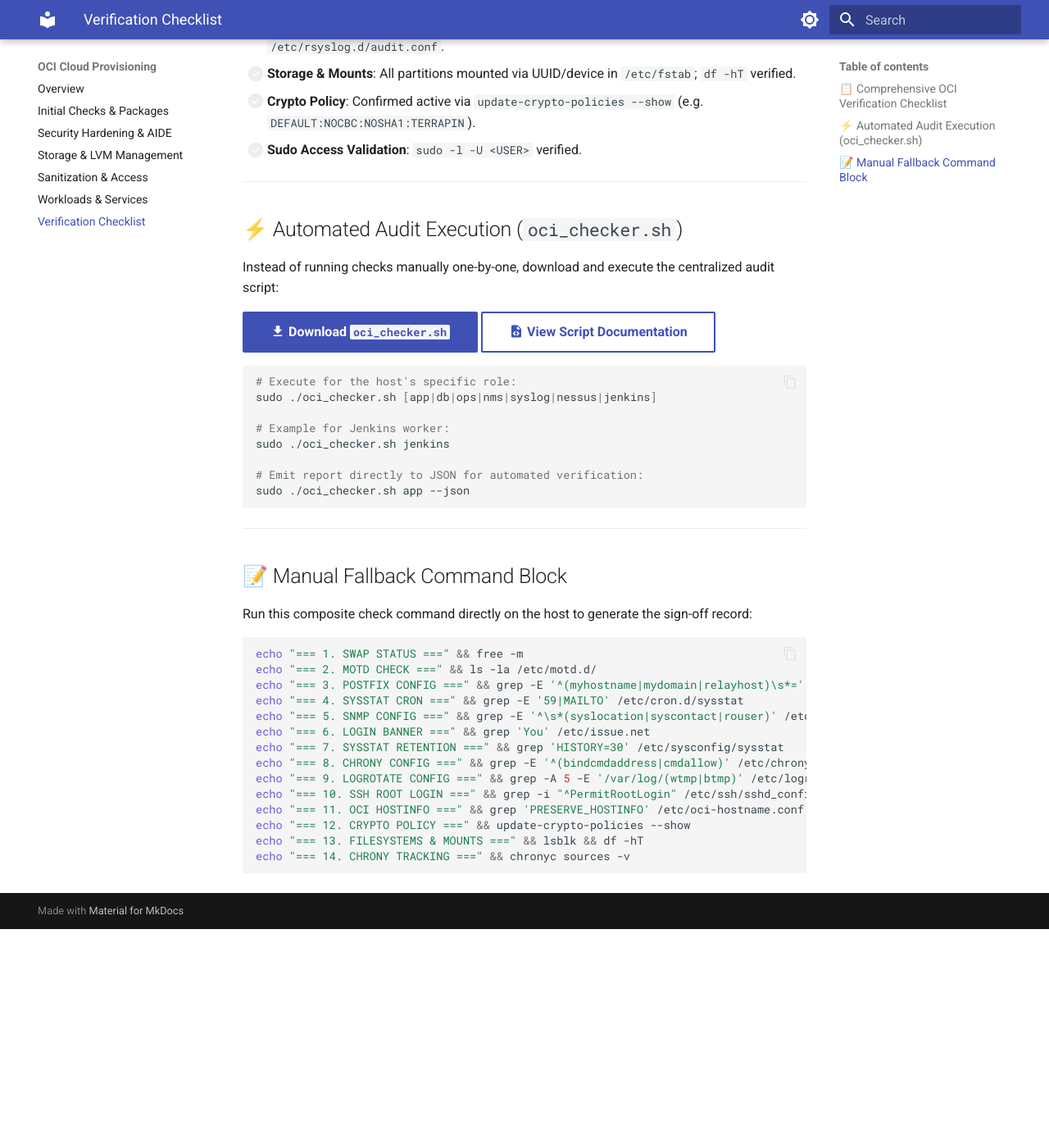
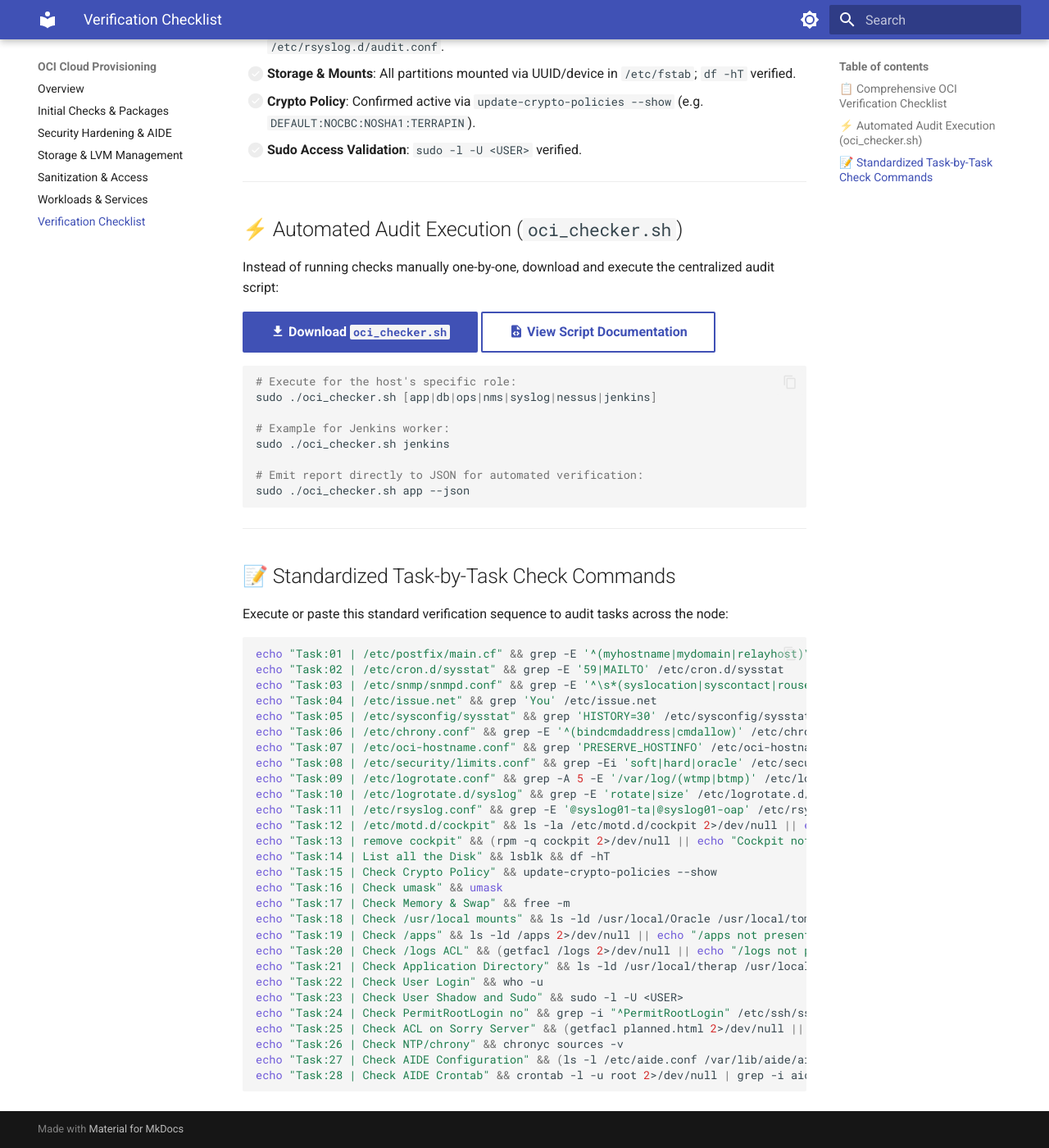
Before and after one commit to mokaddimulkabir-therap/TherapOpsDocs, an MkDocs documentation site: the page built from docs/oci-provisioning/verification-checklist.md, in a window 1280 px wide and 1400 px high, scrolled down 1027 px. Shown: the whole window at 82% size. Built offline with MkDocs 1.6.1 and Material for MkDocs 9.7.7, drawn with Linux system fonts in a browser that asks for light colours; before the commit the page ends 2160 px from its top, so only the background shows below that.

Commit message:
docs(oci): format task-by-task verification commands in checklist

````diff
--- a/docs/oci-provisioning/verification-checklist.md
+++ b/docs/oci-provisioning/verification-checklist.md
@@ -47,23 +47,37 @@ sudo ./oci_checker.sh app --json
 
 ---
 
-## 📝 Manual Fallback Command Block
+## 📝 Standardized Task-by-Task Check Commands
 
-Run this composite check command directly on the host to generate the sign-off record:
+Execute or paste this standard verification sequence to audit tasks across the node:
 
 ```bash
-echo "=== 1. SWAP STATUS ===" && free -m
-echo "=== 2. MOTD CHECK ===" && ls -la /etc/motd.d/
-echo "=== 3. POSTFIX CONFIG ===" && grep -E '^(myhostname|mydomain|relayhost)\s*=' /etc/postfix/main.cf
-echo "=== 4. SYSSTAT CRON ===" && grep -E '59|MAILTO' /etc/cron.d/sysstat
-echo "=== 5. SNMP CONFIG ===" && grep -E '^\s*(syslocation|syscontact|rouser)' /etc/snmp/snmpd.conf
-echo "=== 6. LOGIN BANNER ===" && grep 'You' /etc/issue.net
-echo "=== 7. SYSSTAT RETENTION ===" && grep 'HISTORY=30' /etc/sysconfig/sysstat
-echo "=== 8. CHRONY CONFIG ===" && grep -E '^(bindcmdaddress|cmdallow)' /etc/chrony.conf
-echo "=== 9. LOGROTATE CONFIG ===" && grep -A 5 -E '/var/log/(wtmp|btmp)' /etc/logrotate.conf
-echo "=== 10. SSH ROOT LOGIN ===" && grep -i "^PermitRootLogin" /etc/ssh/sshd_config
-echo "=== 11. OCI HOSTINFO ===" && grep 'PRESERVE_HOSTINFO' /etc/oci-hostname.conf 2>/dev/null || true
-echo "=== 12. CRYPTO POLICY ===" && update-crypto-policies --show
-echo "=== 13. FILESYSTEMS & MOUNTS ===" && lsblk && df -hT
-echo "=== 14. CHRONY TRACKING ===" && chronyc sources -v
+echo "Task:01 | /etc/postfix/main.cf" && grep -E '^(myhostname|mydomain|relayhost)\s*=' /etc/postfix/main.cf
+echo "Task:02 | /etc/cron.d/sysstat" && grep -E '59|MAILTO' /etc/cron.d/sysstat
+echo "Task:03 | /etc/snmp/snmpd.conf" && grep -E '^\s*(syslocation|syscontact|rouser)' /etc/snmp/snmpd.conf
+echo "Task:04 | /etc/issue.net" && grep 'You' /etc/issue.net
+echo "Task:05 | /etc/sysconfig/sysstat" && grep 'HISTORY=30' /etc/sysconfig/sysstat
+echo "Task:06 | /etc/chrony.conf" && grep -E '^(bindcmdaddress|cmdallow)' /etc/chrony.conf
+echo "Task:07 | /etc/oci-hostname.conf" && grep 'PRESERVE_HOSTINFO' /etc/oci-hostname.conf 2>/dev/null || true
+echo "Task:08 | /etc/security/limits.conf" && grep -Ei 'soft|hard|oracle' /etc/security/limits.conf
+echo "Task:09 | /etc/logrotate.conf" && grep -A 5 -E '/var/log/(wtmp|btmp)' /etc/logrotate.conf
+echo "Task:10 | /etc/logrotate.d/syslog" && grep -E 'rotate|size' /etc/logrotate.d/syslog
+echo "Task:11 | /etc/rsyslog.conf" && grep -E '@syslog01-ta|@syslog01-oap' /etc/rsyslog.conf
+echo "Task:12 | /etc/motd.d/cockpit" && ls -la /etc/motd.d/cockpit 2>/dev/null || echo "Cockpit MOTD clean"
+echo "Task:13 | remove cockpit" && (rpm -q cockpit 2>/dev/null || echo "Cockpit not installed")
+echo "Task:14 | List all the Disk" && lsblk && df -hT
+echo "Task:15 | Check Crypto Policy" && update-crypto-policies --show
+echo "Task:16 | Check umask" && umask
+echo "Task:17 | Check Memory & Swap" && free -m
+echo "Task:18 | Check /usr/local mounts" && ls -ld /usr/local/Oracle /usr/local/tomcat /usr/local/auth-tomcat /usr/local/therap 2>/dev/null || true
+echo "Task:19 | Check /apps" && ls -ld /apps 2>/dev/null || echo "/apps not present on this host"
+echo "Task:20 | Check /logs ACL" && (getfacl /logs 2>/dev/null || echo "/logs not present on this host")
+echo "Task:21 | Check Application Directory" && ls -ld /usr/local/therap /usr/local/app 2>/dev/null || true
+echo "Task:22 | Check User Login" && who -u
+echo "Task:23 | Check User Shadow and Sudo" && sudo -l -U <USER>
+echo "Task:24 | Check PermitRootLogin no" && grep -i "^PermitRootLogin" /etc/ssh/sshd_config
+echo "Task:25 | Check ACL on Sorry Server" && (getfacl planned.html 2>/dev/null || echo "N/A for non-sorry hosts")
+echo "Task:26 | Check NTP/chrony" && chronyc sources -v
+echo "Task:27 | Check AIDE Configuration" && (ls -l /etc/aide.conf /var/lib/aide/aide.db.gz /root/aide/aide_check.sh 2>/dev/null || true)
+echo "Task:28 | Check AIDE Crontab" && crontab -l -u root 2>/dev/null | grep -i aide || echo "No AIDE cron found"
 ```
````
